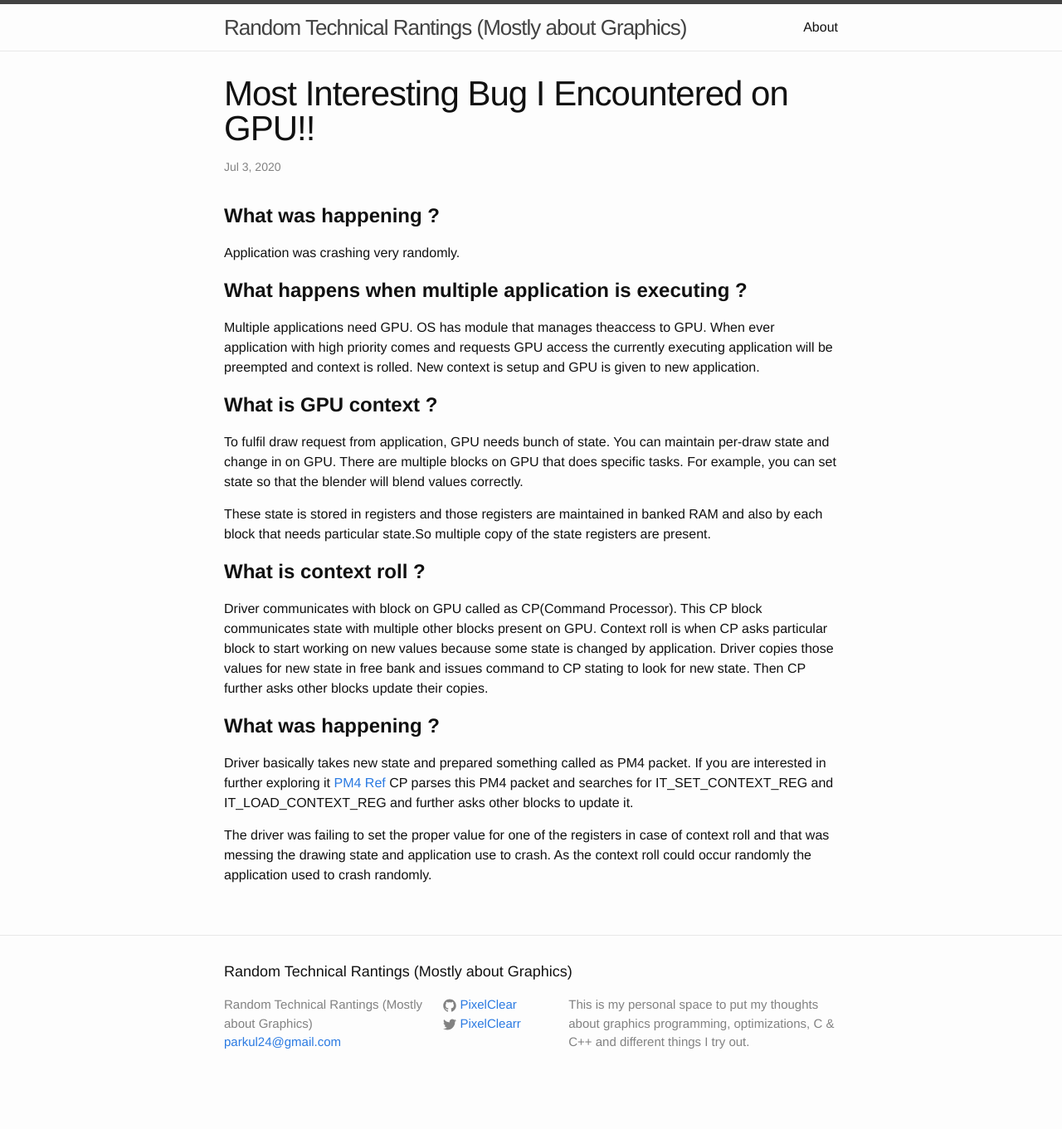
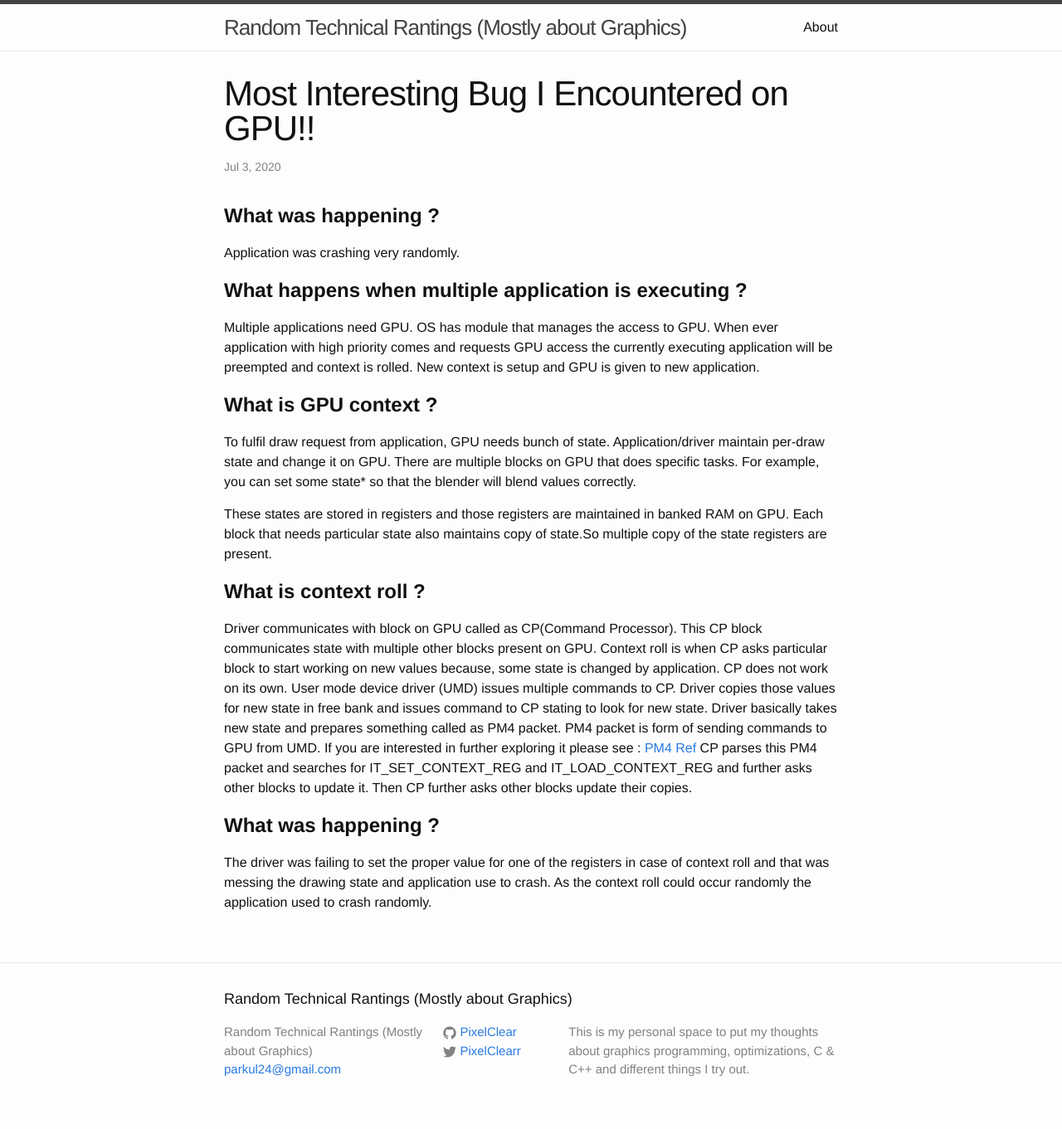
Before and after one commit to PixelClear/PixelClear.github.io, a Jekyll site: the page built from _posts/2020-07-02-Most-interesting-bug-I-encountered-on-GPU.markdown, in a window 1280 px wide. Shown: the whole page at 83% size. Built offline with Jekyll 4.4.1, drawn with Linux system fonts in a browser that asks for light colours; before the commit the page ends 1328 px from its top, so only the background shows below that.

Commit message:
interesting bug post

```diff
--- a/_posts/2020-07-02-Most-interesting-bug-I-encountered-on-GPU.markdown
+++ b/_posts/2020-07-02-Most-interesting-bug-I-encountered-on-GPU.markdown
@@ -13,7 +13,7 @@ Application was crashing very randomly.
 **What happens when multiple application is executing ?**
 =====================================================================================================================================
 
-Multiple applications need GPU. OS has module that manages theaccess to GPU.
+Multiple applications need GPU. OS has module that manages the access to GPU.
 When ever application with high priority comes and requests GPU access the currently executing application will be
 preempted and context is rolled. New context is setup and GPU is given to new
 application.
@@ -22,28 +22,28 @@ application.
 =====================================================================================================================================
 
 To fulfil draw request from application, GPU needs bunch of state.
-You can maintain per-draw state and change in on GPU.
+Application/driver maintain per-draw state and change it on GPU.
 There are multiple blocks on GPU that does specific tasks.
-For example, you can set state so that the blender will blend values correctly.
+For example, you can set some state* so that the blender will blend values correctly.
 
-These state is stored in registers and those registers are maintained in banked RAM and also
-by each block that needs particular state.So multiple copy of the state registers are present.
+These states are stored in registers and those registers are maintained in banked RAM on GPU.
+Each block that needs particular state also maintains copy of state.So multiple copy of the state registers are present.
 
 **What is context roll ?**
 =====================================================================================================================================
 
 Driver communicates with block on GPU called as CP(Command Processor).
 This CP block communicates state with multiple other blocks present on GPU.
-Context roll is when CP asks particular block to start working on new values because some state is changed by application.
+Context roll is when CP asks particular block to start working on new values because, some state is changed by application.
+CP does not work on its own. User mode device driver (UMD) issues multiple commands to CP.
 Driver copies those values for new state in free bank and issues command to CP stating to look for new state.
+Driver basically takes new state and prepares something called as PM4 packet. PM4 packet is form of sending commands to GPU from UMD.
+If you are interested in further exploring it please see : [PM4 Ref](https://raw.githubusercontent.com/GPUOpen-Drivers/pal/28a98ba3e787278dad958afd2cadbdabf28bacfc/src/core/hw/gfxip/gfx9/chip/gfx9_plus_merged_pm4_it_opcodes.h)
+CP parses this PM4 packet and searches for IT_SET_CONTEXT_REG and IT_LOAD_CONTEXT_REG and further asks other blocks to update it.
 Then CP further asks other blocks update their copies.
 
 **What was happening ?**
 =====================================================================================================================================
 
-Driver basically takes new state and prepared something called as PM4 packet.
-If you are interested in further exploring it [PM4 Ref](https://raw.githubusercontent.com/GPUOpen-Drivers/pal/28a98ba3e787278dad958afd2cadbdabf28bacfc/src/core/hw/gfxip/gfx9/chip/gfx9_plus_merged_pm4_it_opcodes.h)
-CP parses this PM4 packet and searches for IT_SET_CONTEXT_REG and IT_LOAD_CONTEXT_REG and further asks other blocks to update it.
-
 The driver was failing to set the proper value for one of the registers in case of context roll and that was messing the drawing state and application use to crash.
 As the context roll could occur randomly the application used to crash randomly.
```
